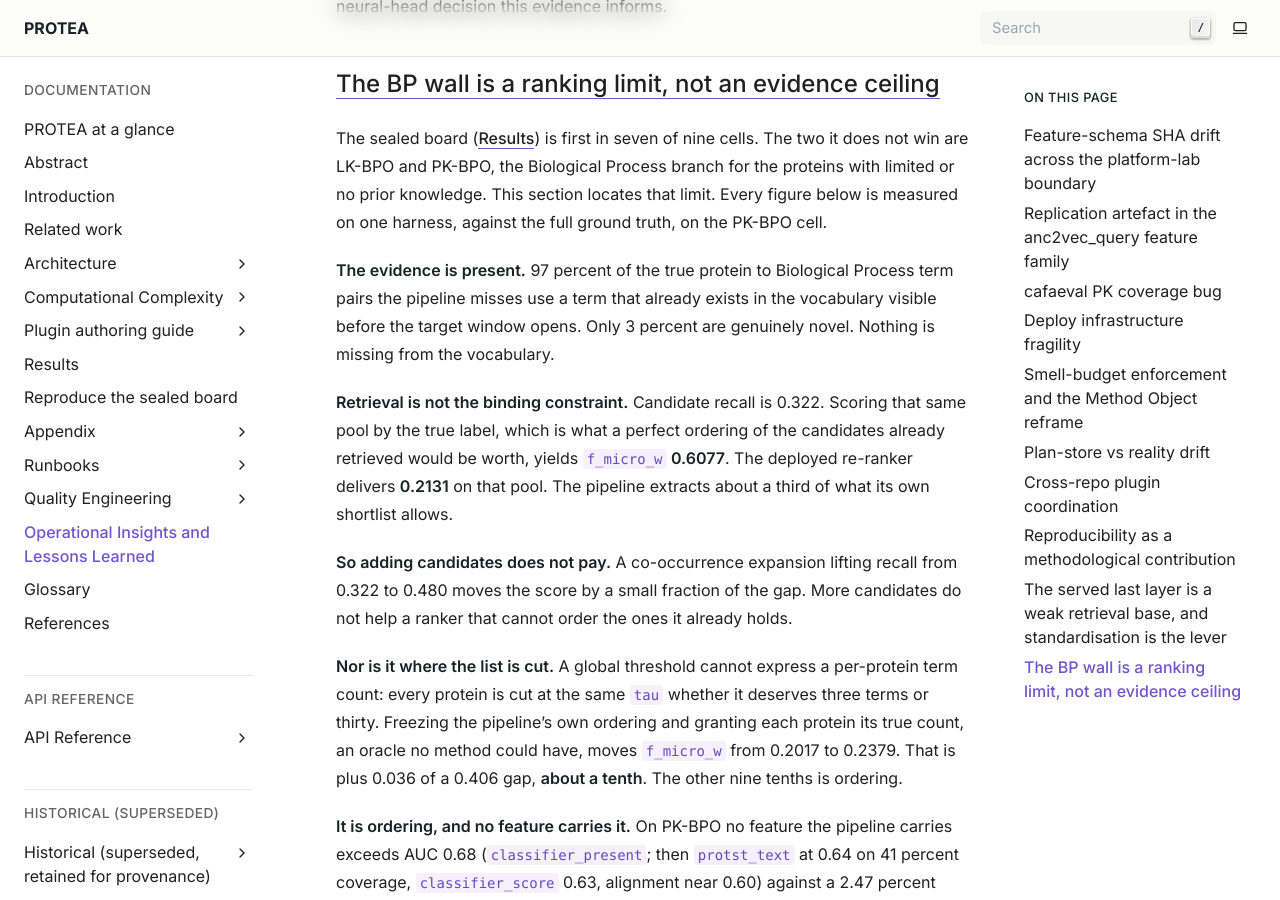
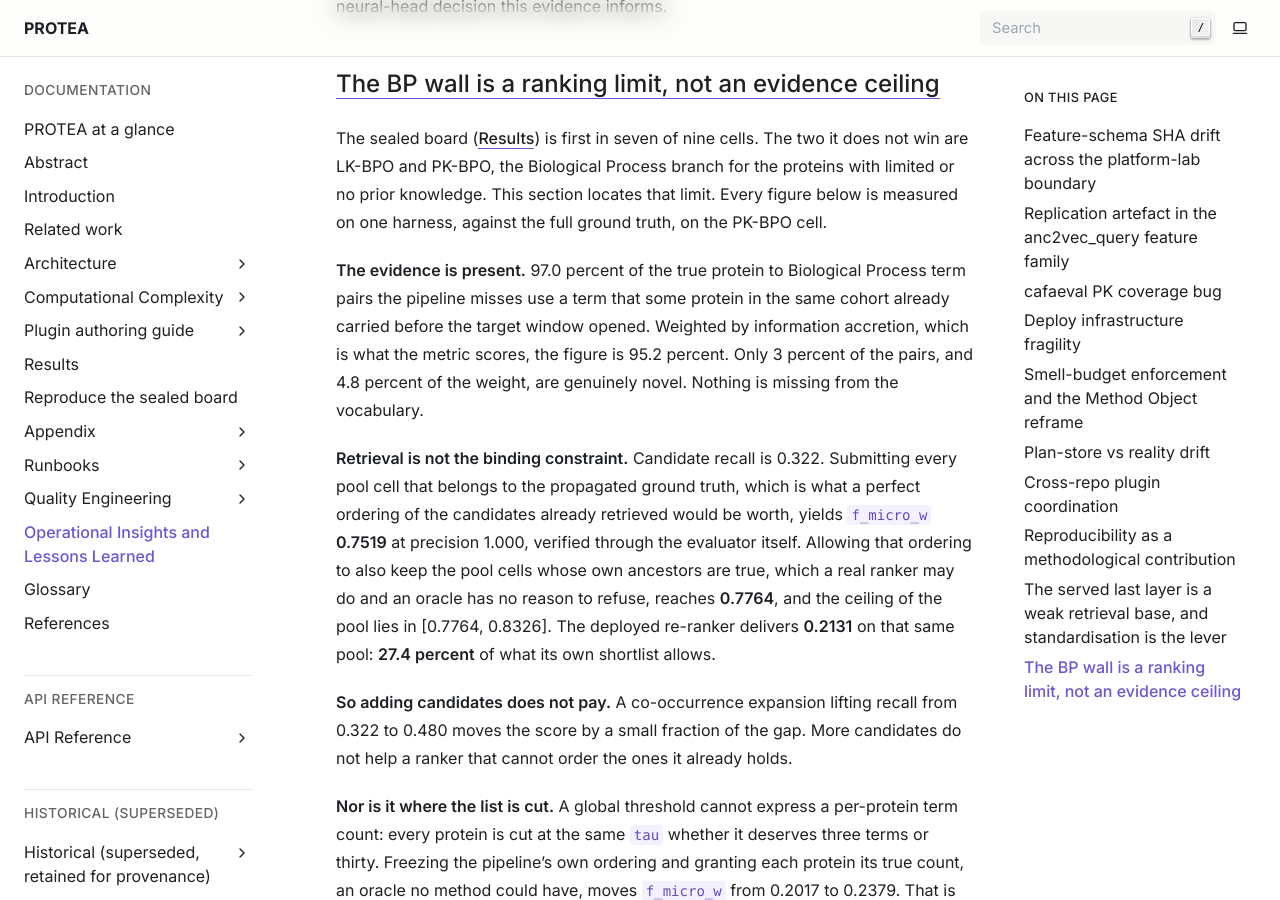
Before and after one commit to frapercan/PROTEA, a Sphinx documentation site: the page built from docs/source/insights.rst, in a window 1280 px wide and 900 px high, scrolled down 11733 px. Built offline with Sphinx 7.4.7, drawn with Linux system fonts in a browser that asks for light colours.

Commit message:
docs(bp-wall): state the pool ceiling the evaluator actually measures
The published ceiling of 0.6077 was measured by submitting the pool cells
whose `label` is 1, that is the DIRECT annotations. cafaeval scores a true
positive as membership in the PROPAGATED ground truth (parser.py:174), so a
perfect ranker of the same pool also earns every ancestor those cells close
over. Submitting the pool cells that belong to the propagated ground truth
gives f_micro_w 0.7519 at precision 1.000, verified by running the evaluator
itself rather than by derivation. Allowing that ordering to keep pool cells
whose own ancestors are true reaches 0.7764, and the pool ceiling lies in
[0.7764, 0.8326].

The deployed re-ranker delivers 0.2131 on that pool, which is 27.4 percent of
what the shortlist allows, not "about a third".

The pre-window vocabulary claim now has a definition and a script. The term is
counted as present when some protein in the same cohort already carried it at
t0: 97.0 percent of the missed pairs, and 95.2 percent once weighted by the
information accretion the metric scores by. Both are reported, because the
unweighted figure flatters a claim about a weighted metric.

Scripts: storage/cooc_experiment/instrument_oracle.py (strict oracle, gated on
precision 1.000 through cafa_eval), instrument_oracle_greedy.py (the achievable
maximum over orderings, gated on reproducing the strict oracle at prefix 0),
storage/regen_headline/pretzero_vocabulary.py (the vocabulary fractions).

```diff
--- a/docs/source/insights.rst
+++ b/docs/source/insights.rst
@@ -503,15 +503,21 @@ limited or no prior knowledge. This section locates that limit. Every figure bel
 measured on one harness, against the full ground truth, on the PK-BPO cell.
 
 **The evidence is present.**
-97 percent of the true protein to Biological Process term pairs the pipeline misses
-use a term that already exists in the vocabulary visible before the target window
-opens. Only 3 percent are genuinely novel. Nothing is missing from the vocabulary.
+97.0 percent of the true protein to Biological Process term pairs the pipeline misses
+use a term that some protein in the same cohort already carried before the target
+window opened. Weighted by information accretion, which is what the metric scores,
+the figure is 95.2 percent. Only 3 percent of the pairs, and 4.8 percent of the
+weight, are genuinely novel. Nothing is missing from the vocabulary.
 
 **Retrieval is not the binding constraint.**
-Candidate recall is 0.322. Scoring that same pool by the true label, which is what a
-perfect ordering of the candidates already retrieved would be worth, yields
-``f_micro_w`` **0.6077**. The deployed re-ranker delivers **0.2131** on that pool. The
-pipeline extracts about a third of what its own shortlist allows.
+Candidate recall is 0.322. Submitting every pool cell that belongs to the propagated
+ground truth, which is what a perfect ordering of the candidates already retrieved
+would be worth, yields ``f_micro_w`` **0.7519** at precision 1.000, verified through
+the evaluator itself. Allowing that ordering to also keep the pool cells whose own
+ancestors are true, which a real ranker may do and an oracle has no reason to refuse,
+reaches **0.7764**, and the ceiling of the pool lies in [0.7764, 0.8326]. The deployed
+re-ranker delivers **0.2131** on that same pool: **27.4 percent** of what its own
+shortlist allows.
 
 **So adding candidates does not pay.**
 A co-occurrence expansion lifting recall from 0.322 to 0.480 moves the score by a
```
Also changed, not shown: docs/source/results.rst (+6 -4 lines), 1 other file.
